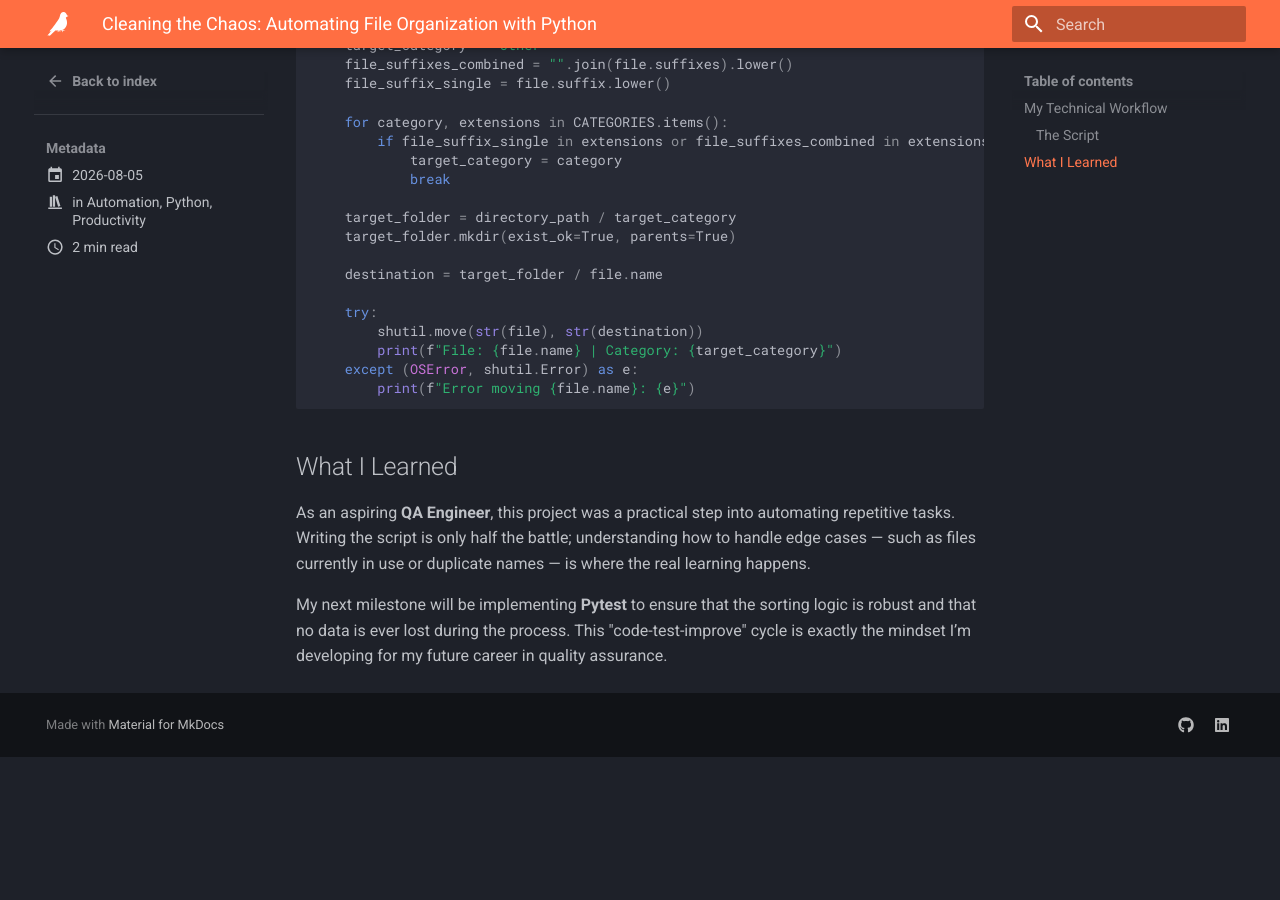
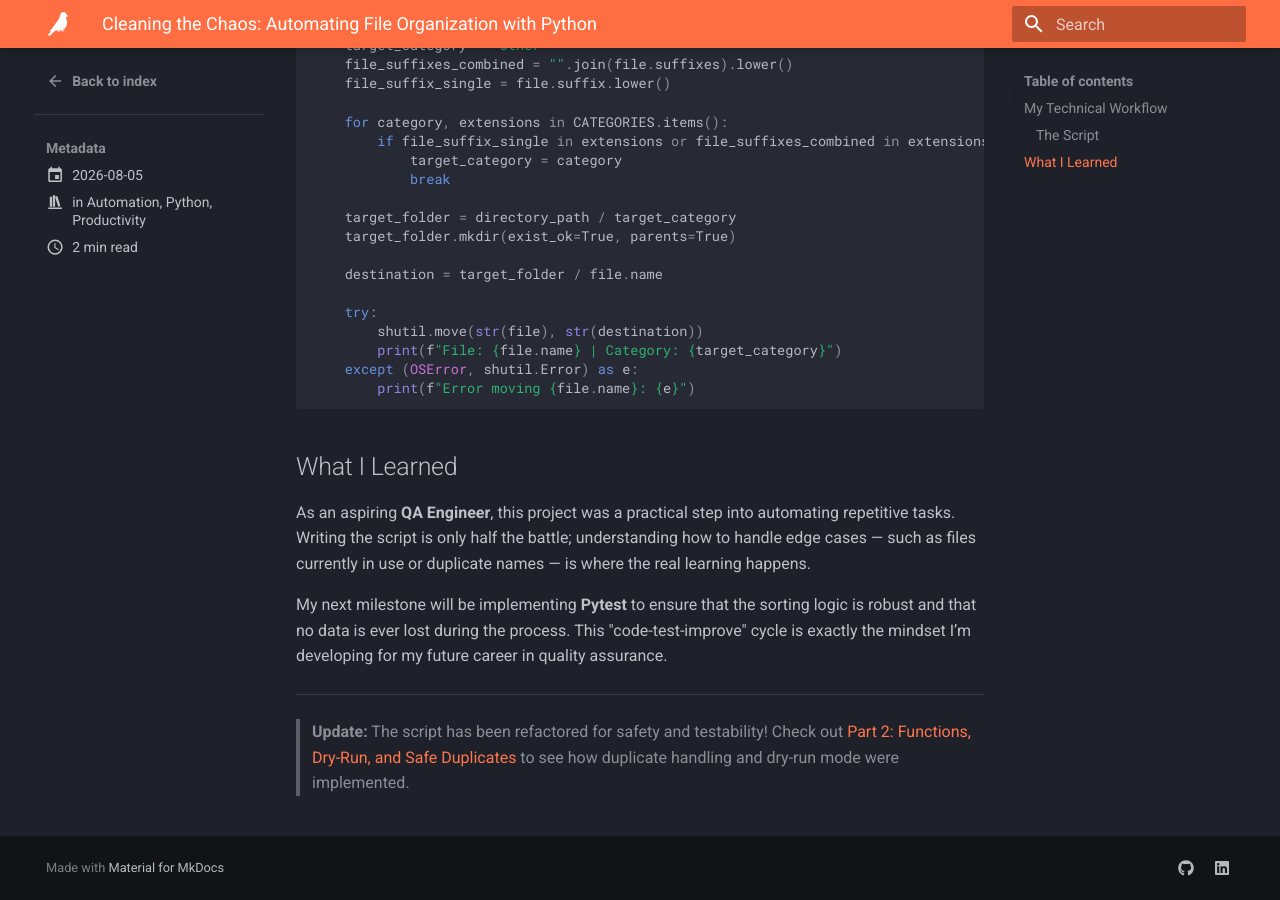
Before and after one commit to vvsparrow/sparrowlab.dev, an MkDocs documentation site: the page built from docs/blog/posts/file-sorter.md, in a window 1280 px wide and 900 px high, scrolled down 2391 px. Built offline with MkDocs 1.6.1 and Material for MkDocs 9.7.7, drawn with Linux system fonts in a browser that asks for light colours; before the commit the page ends 3148 px from its top, so only the background shows below that.

Commit message:
docs(blog): link to part 2 in file-sorter post

```diff
--- a/docs/blog/posts/file-sorter.md
+++ b/docs/blog/posts/file-sorter.md
@@ -128,3 +128,8 @@ My next milestone will be implementing **Pytest** to ensure that the sorting
 logic is robust and that no data is ever lost during the process. This
 "code-test-improve" cycle is exactly the mindset I’m developing for my
 future career in quality assurance.
+
+---
+> **Update:** The script has been refactored for safety and testability!
+> Check out [Part 2: Functions, Dry-Run, and Safe Duplicates](file-sorter-part-2.md)
+> to see how duplicate handling and dry-run mode were implemented.
```
